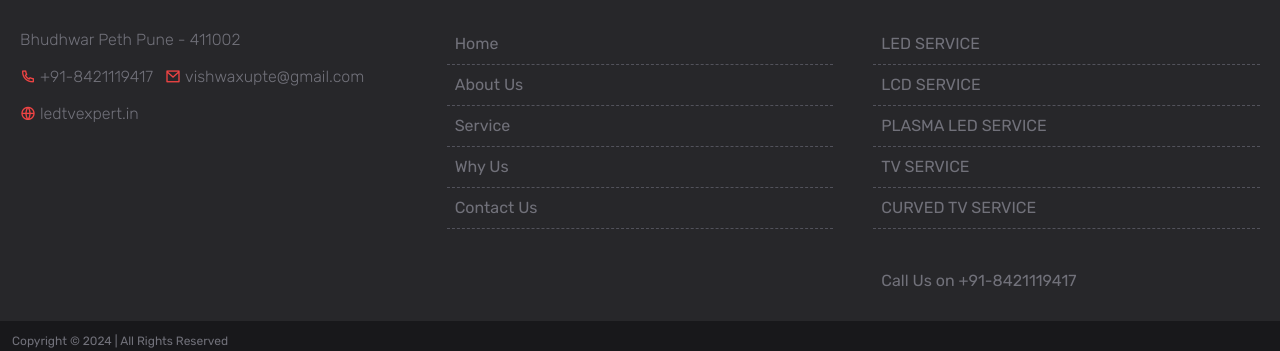
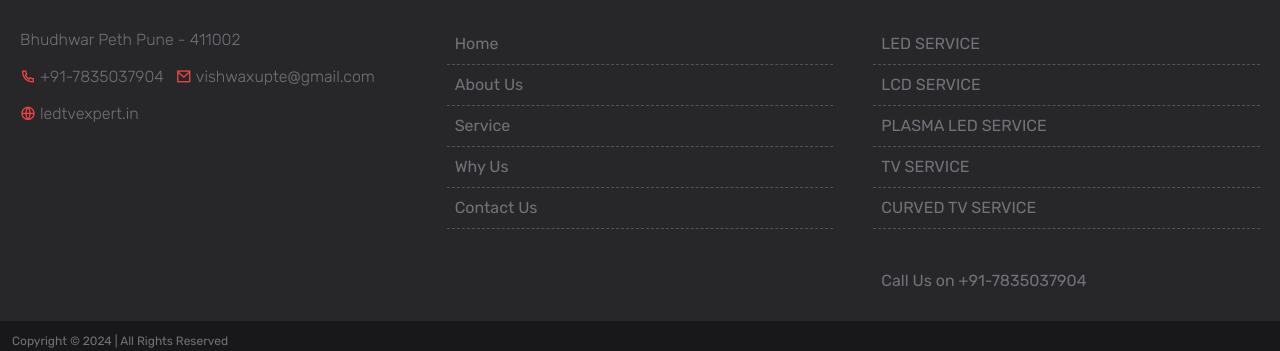
Before and after one commit to Abhay7111/ledtvexpert.in, a React (Vite) app: page / in a window 1280 px wide. Shown: the part 5073-5424 px from the top of the page. Built offline with nearby package versions, Linux system fonts and the light colour scheme.

Commit message:
Update footer.jsx

```diff
--- a/src/components/footer.jsx
+++ b/src/components/footer.jsx
@@ -7,7 +7,7 @@ function Footer() {
       <div className=' px-5 flex sm:w-1/3 flex-col'>
         <h1 className='text-xl font-medium mb-6 text-zinc-100'>Contact Us</h1>
         <p className='font-light mb-3'>Bhudhwar Peth Pune - 411002</p>
-        <p className='flex gap-3 font-light flex-wrap'><span><a href="tel:+918421119417"><i class="ri-phone-line text-red-500"> </i>+91-8421119417</a></span><span><a href="mailto:vishwaxupte@gmail.com"><i class="ri-mail-line text-red-500"> </i>vishwaxupte@gmail.com</a></span>
+        <p className='flex gap-3 font-light flex-wrap'><span><a href="tel:+917835037904"><i class="ri-phone-line text-red-500"> </i>+91-7835037904</a></span><span><a href="mailto:vishwaxupte@gmail.com"><i class="ri-mail-line text-red-500"> </i>vishwaxupte@gmail.com</a></span>
         <span><a href="https://ledtvexpert.in"><i class="ri-global-line text-red-500"> </i>ledtvexpert.in</a></span></p>
       </div>
       <div className='flex px-5 sm:w-1/3 flex-col w-full'>
@@ -29,7 +29,7 @@ function Footer() {
           <a href="#"><li className='py-2 hover:bg-zinc-900 px-2 border-b border-zinc-600 border-dashed'>TV SERVICE</li></a>
           <a href="#"><li className='py-2 hover:bg-zinc-900 px-2 border-b border-zinc-600 border-dashed'>CURVED TV SERVICE</li></a>
 
-          <a href="tel:+918421119417"><li className='py-2 mt-8 px-2 border-zinc-600 hover:bg-green-400 hover:text-zinc-800'>Call Us on +91-8421119417</li></a>
+          <a href="tel:+917835037904"><li className='py-2 mt-8 px-2 border-zinc-600 hover:bg-green-400 hover:text-zinc-800'>Call Us on +91-7835037904</li></a>
         </ul>
       </div>
       </span>
```
